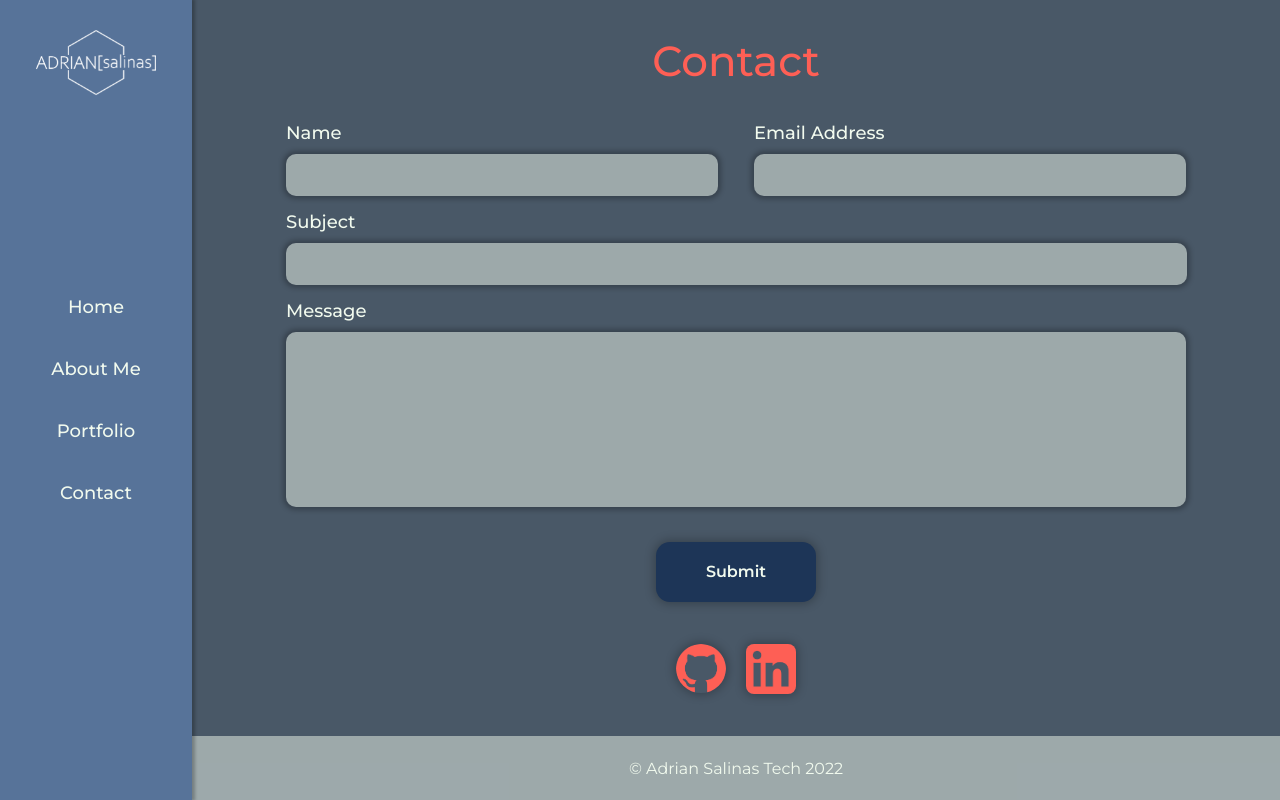
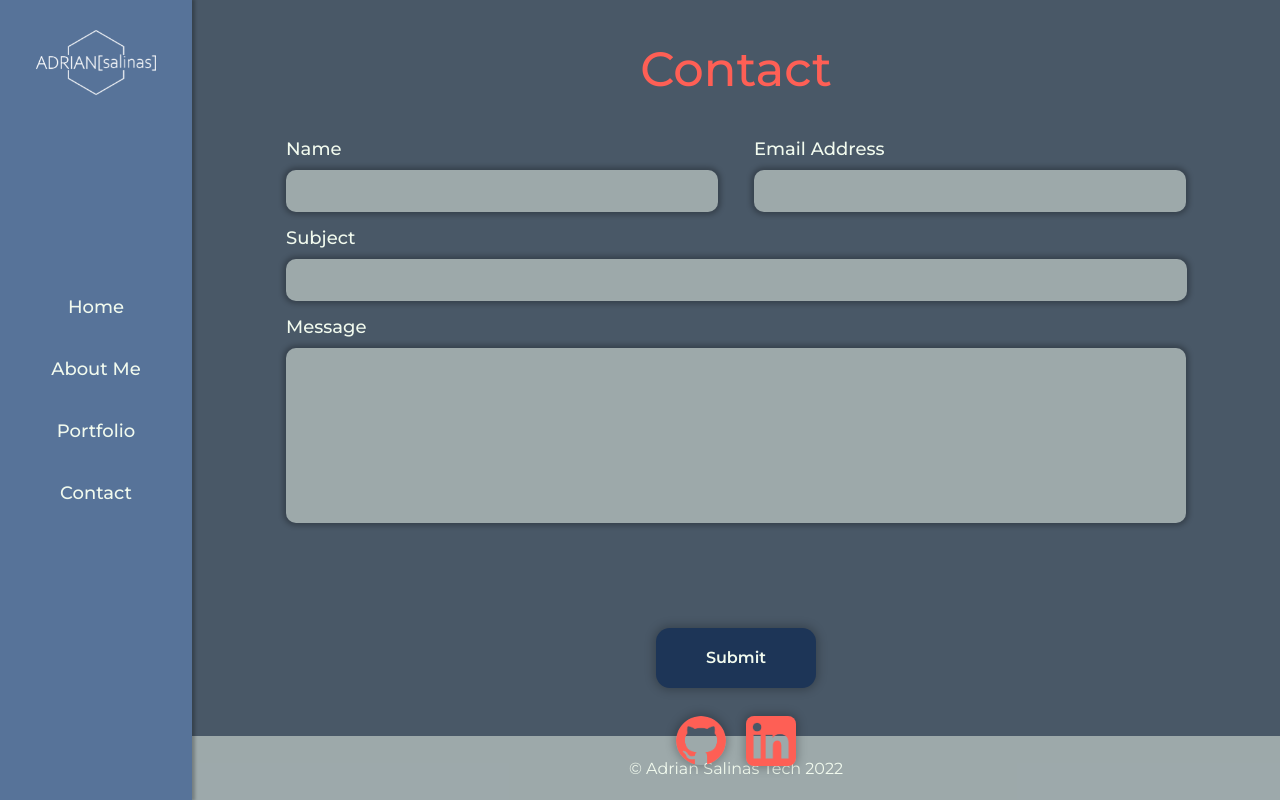
Before and after one commit to a-dri-an-S/PortfolioV2, a React (Create React App) app: page /contact in a window 1280 px wide. Built offline with nearby package versions, Linux system fonts and the light colour scheme; no server answers.

Commit message:
added message on form submit

```diff
--- a/src/Pages/Contact/Contact.css
+++ b/src/Pages/Contact/Contact.css
@@ -12,20 +12,20 @@
     height: 90%;
     display: flex;
     flex-direction: column;
-    justify-content: center;
+    justify-content: space-around;
     align-items: center;
     animation: fadeIn 1s ease 0s 1 forwards;
 }
 
 .contact-title {
-    font-size: 42px;
+    font-size: 48px;
     font-weight: 500;
     color: var(--orange-red);
 }
 
 .contact-form {
     width: 900px;
-    height: 500px;
+    height: 600px;
 }
 
 .contact-footer {
--- a/src/components/Form/Form.css
+++ b/src/components/Form/Form.css
@@ -70,6 +70,14 @@
     resize: none;
 }
 
+.form-submit-message {
+    width: 100%;
+    height: 70px;
+    display: flex;
+    justify-content: center;
+    align-items: center;
+}
+
 input:focus, textarea:focus {
     outline: 2px solid var(--orange-red);
 
--- a/src/components/Form/Form.js
+++ b/src/components/Form/Form.js
@@ -3,6 +3,8 @@ import { send } from 'emailjs-com';
 
 import Input from './Input';
 import TextArea from './TextArea';
+import SuccessMessage from './Message/SuccessMessage';
+import ErrorMessage from './Message/ErrorMessage';
 import Button from '../Button/Button';
 import './Form.css';
 
@@ -17,6 +19,8 @@ const contactForm = {
 const Form = () => {
 
     const [form, setForm] = useState(contactForm);
+    const [submitSuccess, setSubmitSuccess] = useState(false);
+    const [submitError, setSubmitError] = useState(false);
 
     const serviceId = process.env.REACT_APP_SERVICE_ID;
     const userId = process.env.REACT_APP_USER_ID;
@@ -35,10 +39,12 @@ const Form = () => {
             userId
         )
         .then(res => {
+            setSubmitSuccess(true);
             setForm(contactForm);
             console.log('Success!', res.status, res.text)
         })
         .catch(err => {
+            setSubmitError(true)
             console.log('Failed', err);
         })
     }
@@ -78,6 +84,14 @@ const Form = () => {
                 value={form.message}
                 handleChange={handleChange}
             />
+            <div className="form-submit-message">
+                {
+                    submitSuccess && <SuccessMessage />
+                }
+                {
+                    submitError && <ErrorMessage />
+                }
+            </div>
             <div className="form-button">
                 <Button
                     name="Submit"
--- /dev/null
+++ b/src/components/Form/Message/ErrorMessage.js
@@ -0,0 +1,11 @@
+import './Message.css';
+
+const ErrorMessage = () => {
+    return (
+        <div className="submit-message error">
+            <p className="message-error">Error: Message not sent!</p>
+        </div>
+    );
+}
+
+export default ErrorMessage;
--- /dev/null
+++ b/src/components/Form/Message/Message.css
@@ -0,0 +1,26 @@
+.submit-message {
+    width: 400px;
+    height: 60px;
+    display: flex;
+    justify-content: center;
+    align-items: center;
+    font-size: 18px;
+    font-weight: 500;
+    border-radius: 10px;
+    box-shadow: 0px 0px 5px 3px var(--shadow-color);
+    animation: fadeIn .5s ease 0s 1 forwards;
+}
+.success {
+    background-color: var(--blue-yonder);
+}
+.error {
+    background-color: var(--orange-red);
+}
+@keyframes fadeIn {
+    0% {
+        opacity: 0;
+    }
+    100% {
+        opacity: 1;
+    }
+}
--- /dev/null
+++ b/src/components/Form/Message/SuccessMessage.js
@@ -0,0 +1,11 @@
+import './Message.css';
+
+const SuccessMessage = () => {
+    return (
+        <div className="submit-message success">
+            <p className="message-error">Message sent!</p>
+        </div>
+    );
+}
+
+export default SuccessMessage;
```
